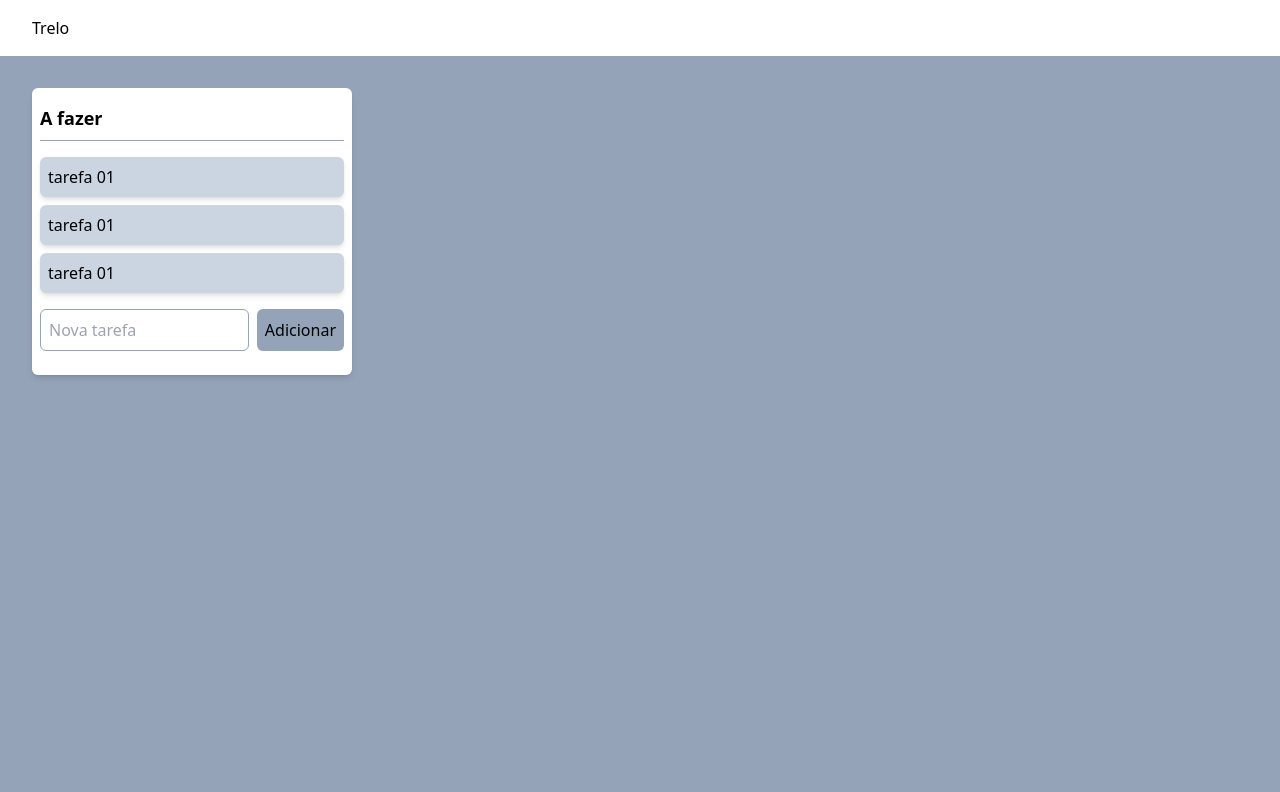
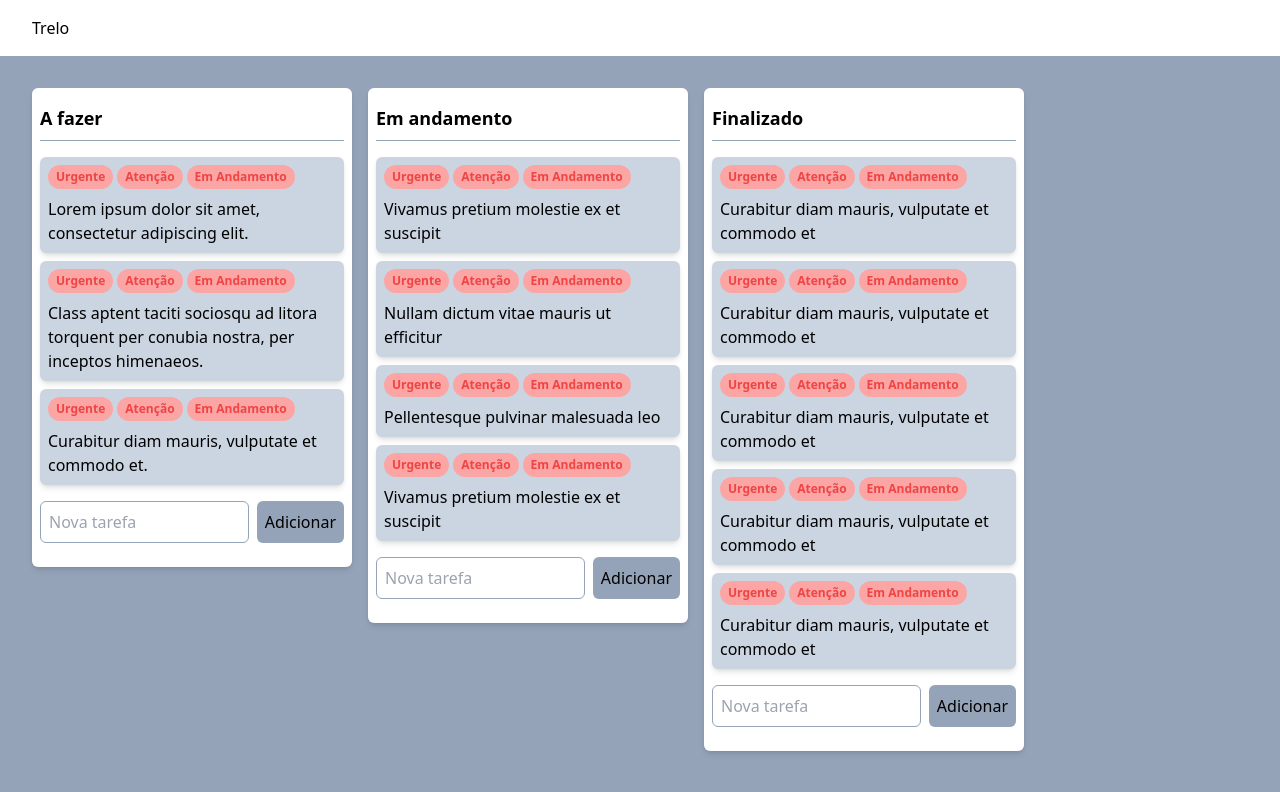
Before and after one commit to andreenakashima/trello-clone, a React (Vite) app: page / in a window 1280 px wide. Shown: the top 792 px of the page. Built offline with nearby package versions, Linux system fonts and the light colour scheme.

Commit message:
Adicionado componente List e Task

```diff
--- a/src/App.tsx
+++ b/src/App.tsx
@@ -1,3 +1,6 @@
+import { List } from "./components/List";
+import lists from "./data/Lists.json";
+
 export function App() {
   return (
     <>
@@ -6,31 +9,10 @@ export function App() {
       </header>
 
       <div className="min-h-screen w-full gap-4 bg-slate-400 p-8">
-        <div className="flex">
-          <div className="h-min w-80 rounded-md bg-white p-2 shadow-md">
-            <h2 className="mb-4 border-b border-slate-400 py-2 text-lg font-bold">
-              A fazer
-            </h2>
-            <ul className="mb-4">
-              <li className="mb-2 w-full rounded-md bg-slate-300 p-2 shadow-md">
-                <h3>tarefa 01</h3>
-              </li>
-              <li className="mb-2 w-full rounded-md bg-slate-300 p-2 shadow-md">
-                <h3>tarefa 01</h3>
-              </li>
-              <li className="mb-2 w-full rounded-md bg-slate-300 p-2 shadow-md">
-                <h3>tarefa 01</h3>
-              </li>
-            </ul>
-            <div className="my-4 flex gap-2">
-              <input
-                type="text"
-                className="w-full rounded-md border border-slate-400 p-2"
-                placeholder="Nova tarefa"
-              />
-              <button className="rounded-md bg-slate-400 p-2">Adicionar</button>
-            </div>
-          </div>
+        <div className="flex gap-4">
+          {lists.map((list) => (
+            <List key={list.id} {...list} />
+          ))}
         </div>
       </div>
     </>
--- /dev/null
+++ b/src/components/List.tsx
@@ -0,0 +1,34 @@
+import { Task } from "./Task";
+
+import { TaskProps } from "./Task";
+
+interface ListProps {
+  id: number;
+  title: string;
+  tasks: TaskProps[];
+}
+
+export function List(list: ListProps) {
+  return (
+    <div className="h-min w-80 rounded-md bg-white p-2 shadow-md">
+      <h2 className="mb-4 border-b border-slate-400 py-2 text-lg font-bold">
+        {list.title}
+      </h2>
+
+      <ul className="mb-4">
+        {list.tasks.map((task) => (
+          <Task key={task.id} {...task} />
+        ))}
+      </ul>
+
+      <div className="my-4 flex gap-2">
+        <input
+          type="text"
+          className="w-full rounded-md border border-slate-400 p-2"
+          placeholder="Nova tarefa"
+        />
+        <button className="rounded-md bg-slate-400 p-2">Adicionar</button>
+      </div>
+    </div>
+  );
+}
--- /dev/null
+++ b/src/components/Task.tsx
@@ -0,0 +1,23 @@
+export interface TaskProps {
+  id: number;
+  description: string;
+}
+
+export function Task(task: TaskProps) {
+  return (
+    <li className="mb-2 w-full rounded-md bg-slate-300 p-2 shadow-md">
+      <div className="mb-2 flex flex-wrap gap-1">
+        <span className="rounded-full bg-red-300 py-1 px-2 text-xs font-bold text-red-500">
+          Urgente
+        </span>
+        <span className="rounded-full bg-red-300 py-1 px-2 text-xs font-bold text-red-500">
+          Atenção
+        </span>
+        <span className="rounded-full bg-red-300 py-1 px-2 text-xs font-bold text-red-500">
+          Em Andamento
+        </span>
+      </div>
+      <h3>{task.description}</h3>
+    </li>
+  );
+}
--- /dev/null
+++ b/src/data/Lists.json
@@ -0,0 +1,68 @@
+[
+  {
+    "id": 1,
+    "title": "A fazer",
+    "tasks": [
+      {
+        "id": 11,
+        "description": "Lorem ipsum dolor sit amet, consectetur adipiscing elit."
+      },
+      {
+        "id": 12,
+        "description": "Class aptent taciti sociosqu ad litora torquent per conubia nostra, per inceptos himenaeos."
+      },
+      {
+        "id": 13,
+        "description": "Curabitur diam mauris, vulputate et commodo et."
+      }
+    ]
+  },
+  {
+    "id": 2,
+    "title": "Em andamento",
+    "tasks": [
+      {
+        "id": 21,
+        "description": "Vivamus pretium molestie ex et suscipit"
+      },
+      {
+        "id": 22,
+        "description": "Nullam dictum vitae mauris ut efficitur"
+      },
+      {
+        "id": 23,
+        "description": "Pellentesque pulvinar malesuada leo"
+      },
+      {
+        "id": 24,
+        "description": "Vivamus pretium molestie ex et suscipit"
+      }
+    ]
+  },
+  {
+    "id": 3,
+    "title": "Finalizado",
+    "tasks": [
+      {
+        "id": 31,
+        "description": "Curabitur diam mauris, vulputate et commodo et"
+      },
+      {
+        "id": 32,
+        "description": "Curabitur diam mauris, vulputate et commodo et"
+      },
+      {
+        "id": 33,
+        "description": "Curabitur diam mauris, vulputate et commodo et"
+      },
+      {
+        "id": 34,
+        "description": "Curabitur diam mauris, vulputate et commodo et"
+      },
+      {
+        "id": 35,
+        "description": "Curabitur diam mauris, vulputate et commodo et"
+      }
+    ]
+  }
+]
```
